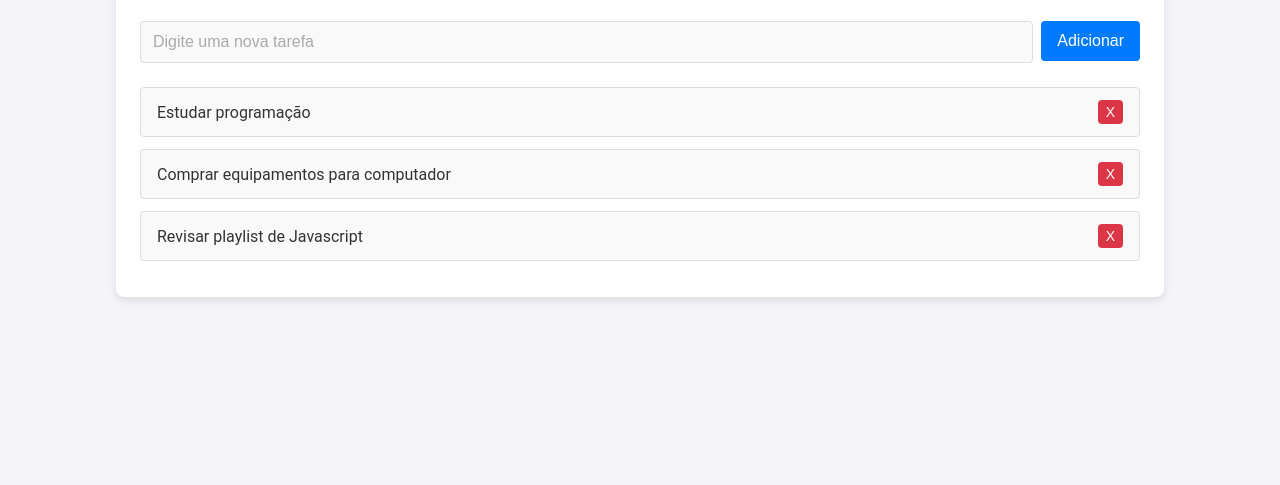
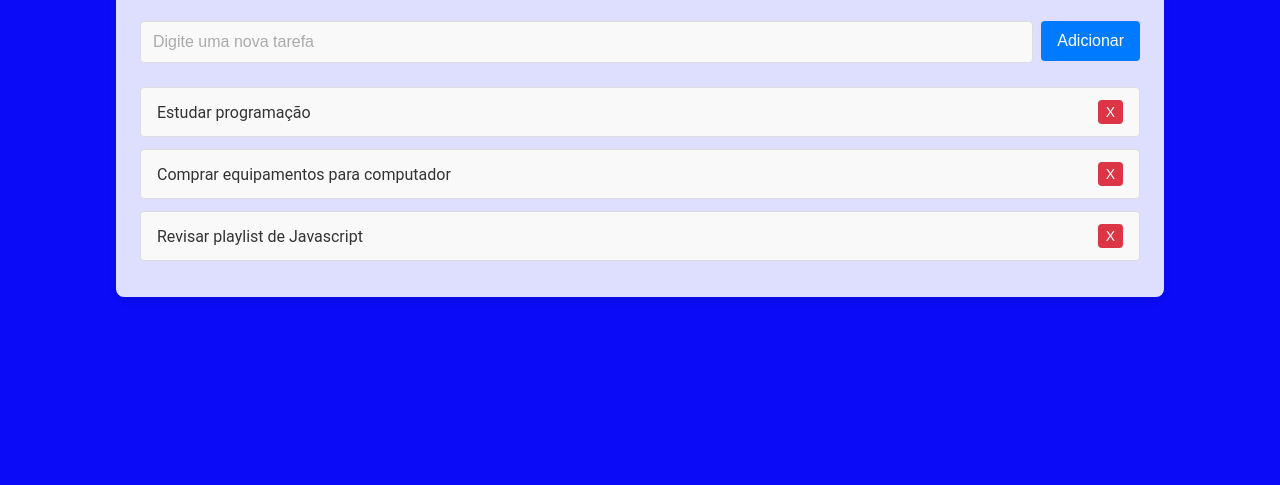
Before and after one commit to beatrizzinkoloouresdarocha/Sistema-Web-html-css-javascript, a plain HTML site: page index.html in a window 1280 px wide. Shown: the part 315-800 px from the top of the page. Drawn offline with Linux system fonts and the light colour scheme.

Commit message:
finalizei meu projeto de lista de tarefas e finalizei os ajustes finais .

```diff
--- a/main.css
+++ b/main.css
@@ -1,6 +1,6 @@
 
 body {
-    background-color: #f4f4f9;
+    background-color: #0b0bf8;
     font-family: 'Roboto', sans-serif;
     color: #333;
     margin: 0;
@@ -12,7 +12,7 @@ body {
 }
 
 .container {
-    background-color: #ffffff;
+    background-color: #ffffffdd;
     box-shadow: 0 4px 8px rgba(0, 0, 0, 0.1);
     border-radius: 8px;
     padding: 24px;
```
